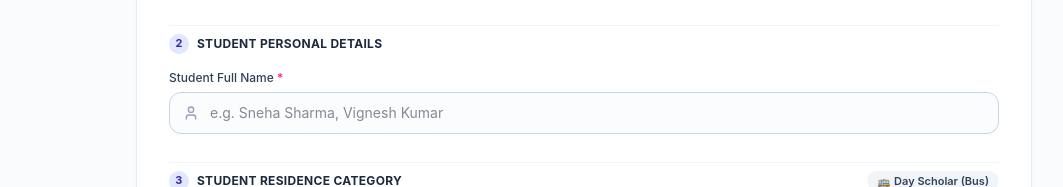
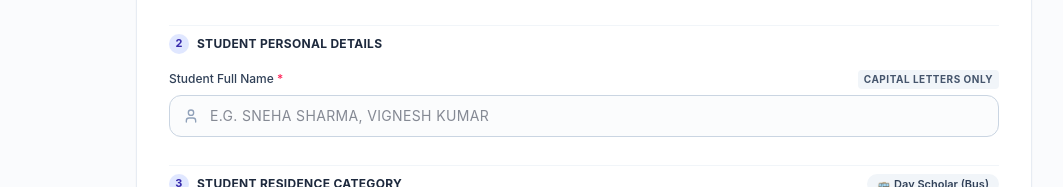
Before and after one commit to Yokesh2203/TMS, a React (Vite) app: page / in a window 1280 px wide. Shown: the part 554-741 px from the top of the page, without its empty margins (56-1119 px from the left). Built offline with nearby package versions, Linux system fonts and the light colour scheme; no server answers.

Commit message:
feat: enforce capital letters only for student name

```diff
--- a/server.js
+++ b/server.js
@@ -361,12 +361,14 @@ app.post('/api/students', async (req, res) => {
       }
     }
 
+    const cleanStudentName = studentName.trim().toUpperCase();
+
     const [result] = await db.query(
       `INSERT INTO students
         (student_name, identifier, institution_id, department_or_class, year_or_section, is_hostel, bus_route_id, bus_route_name, stopping_name)
        VALUES (?, ?, ?, ?, ?, ?, ?, ?, ?)`,
       [
-        studentName.trim(),
+        cleanStudentName,
         cleanIdentifier,
         parseInt(institutionId, 10),
         departmentOrClass ? departmentOrClass.trim() : '',
@@ -403,7 +405,7 @@ app.post('/api/students', async (req, res) => {
 
     const newStudent = rows[0] || {
       id: insertedId,
-      studentName,
+      studentName: cleanStudentName,
       identifier: cleanIdentifier,
       institutionId,
       departmentOrClass,
@@ -416,9 +418,9 @@ app.post('/api/students', async (req, res) => {
     };
 
     if (isHostelStudent) {
-      console.log(`📥 Saved HOSTEL student "${studentName}" (${cleanIdentifier}) → Route: NULL | Stop: NULL`);
+      console.log(`📥 Saved HOSTEL student "${cleanStudentName}" (${cleanIdentifier}) → Route: NULL | Stop: NULL`);
     } else {
-      console.log(`📥 Saved student "${studentName}" (${cleanIdentifier}) → Route: ${routeName} | Stop: ${targetStopping}`);
+      console.log(`📥 Saved student "${cleanStudentName}" (${cleanIdentifier}) → Route: ${routeName} | Stop: ${targetStopping}`);
     }
     res.status(201).json({ success: true, data: newStudent });
   } catch (error) {
--- a/src/components/StudentForm.tsx
+++ b/src/components/StudentForm.tsx
@@ -400,7 +400,7 @@ export const StudentForm: React.FC<StudentFormProps> = ({
         institutionId: inst.id,
         institutionName: inst.name,
         institutionType: 'college',
-        studentName: formData.studentName.trim(),
+        studentName: formData.studentName.trim().toUpperCase(),
         identifier: formData.identifier.trim(),
         departmentOrClass: formData.departmentOrClass,
         yearOrSection: formData.yearOrSection,
@@ -780,20 +780,25 @@ export const StudentForm: React.FC<StudentFormProps> = ({
             </div>
 
             <div>
-              <label
-                htmlFor="student-name-input"
-                className="block text-xs font-medium text-slate-700 mb-1.5"
-              >
-                Student Full Name <span className="text-rose-500">*</span>
-              </label>
+              <div className="flex items-center justify-between mb-1.5">
+                <label
+                  htmlFor="student-name-input"
+                  className="block text-xs font-medium text-slate-700"
+                >
+                  Student Full Name <span className="text-rose-500">*</span>
+                </label>
+                <span className="text-[10px] font-bold px-1.5 py-0.5 rounded bg-slate-100 text-slate-600 uppercase tracking-wider">
+                  Capital Letters Only
+                </span>
+              </div>
               <div className="relative">
                 <input
                   type="text"
                   id="student-name-input"
-                  placeholder="e.g. Sneha Sharma, Vignesh Kumar"
+                  placeholder="e.g. SNEHA SHARMA, VIGNESH KUMAR"
                   value={formData.studentName}
-                  onChange={(e) => handleInputChange('studentName', e.target.value)}
-                  className={`w-full pl-10 pr-4 py-2.5 text-sm bg-slate-50/50 hover:bg-white focus:bg-white border rounded-xl focus:outline-none focus:ring-2 transition-all ${
+                  onChange={(e) => handleInputChange('studentName', e.target.value.toUpperCase())}
+                  className={`w-full pl-10 pr-4 py-2.5 text-sm uppercase tracking-wide bg-slate-50/50 hover:bg-white focus:bg-white border rounded-xl focus:outline-none focus:ring-2 transition-all ${
                     errors.studentName
                       ? 'border-rose-300 focus:border-rose-500 focus:ring-rose-200 text-rose-900'
                       : 'border-slate-300 focus:border-indigo-500 focus:ring-indigo-100 text-slate-900'
```
